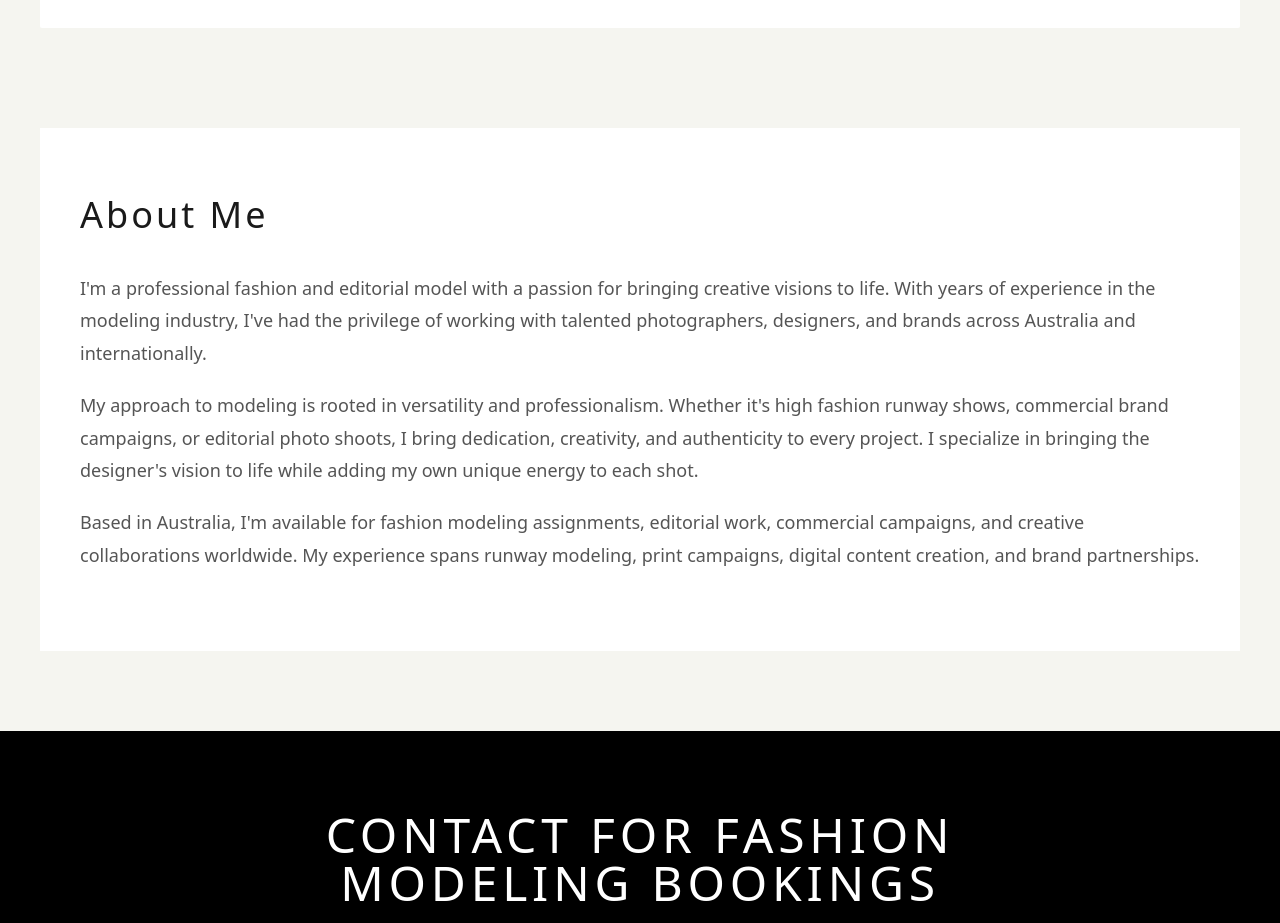
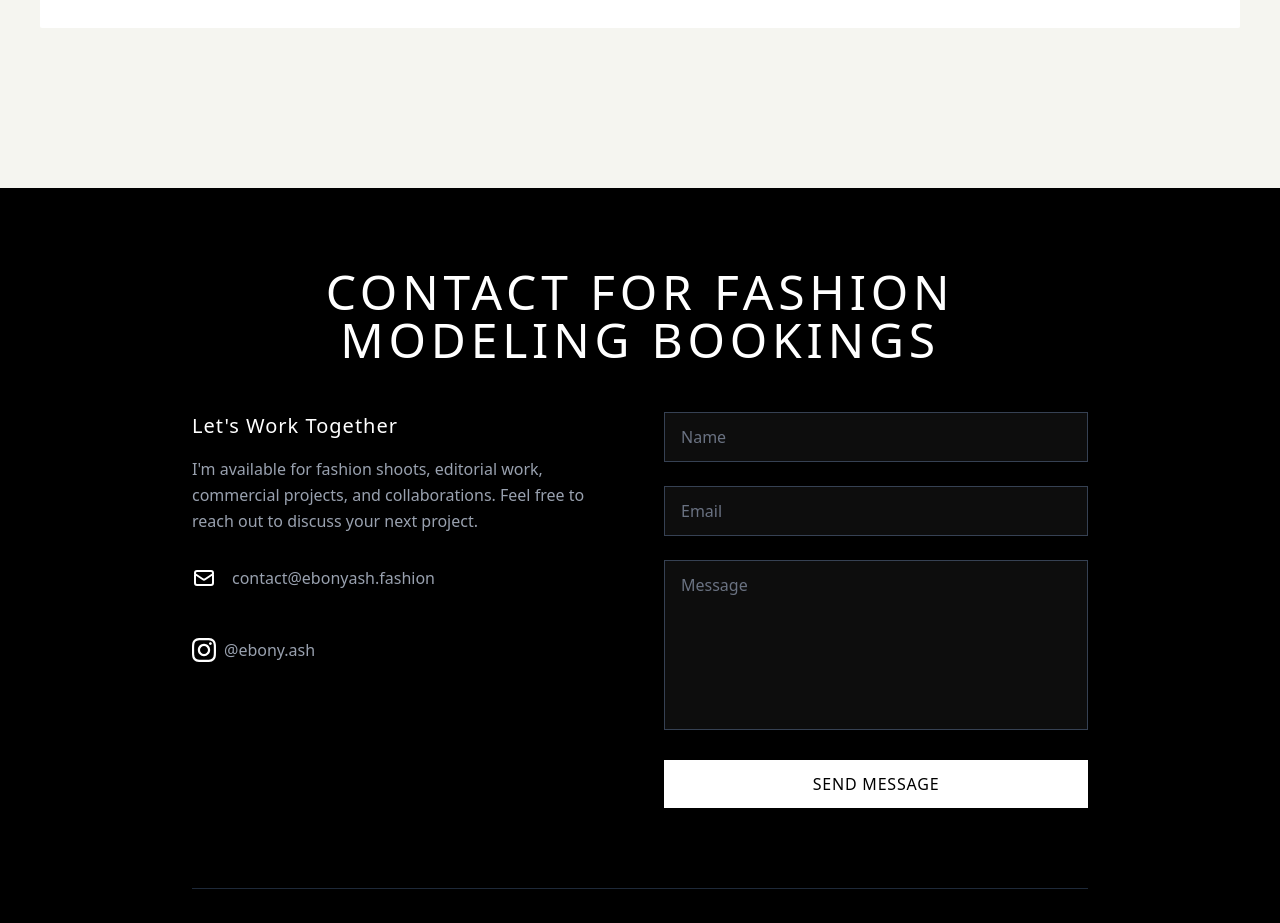
Before and after one commit to MRID0007/Ebony-01, a React (Vite) app: page / in a window 1280 px wide. Shown: the part 9980-10903 px from the top of the page. Built offline with nearby package versions, Linux system fonts and the light colour scheme.

Commit message:
Remove duplicate About Me section from Model Showcase
Keep only one About Me section in the About component to eliminate redundancy

```diff
--- a/src/components/ModelShowcaseSection/ModelShowcaseSection.css
+++ b/src/components/ModelShowcaseSection/ModelShowcaseSection.css
@@ -153,35 +153,6 @@
   font-style: italic;
 }
 
-/* About Section */
-.showcase-about {
-  margin-top: 100px;
-  padding: 60px 40px;
-  background-color: #fff;
-  max-width: 100%;
-}
-
-.about-title {
-  font-size: 36px;
-  font-weight: 300;
-  letter-spacing: 3px;
-  margin-bottom: 30px;
-  color: #1a1a1a;
-}
-
-.about-content {
-  max-width: 100%;
-}
-
-.about-content p {
-  font-size: 18px;
-  line-height: 1.8;
-  color: #555;
-  margin-bottom: 20px;
-  word-wrap: break-word;
-  overflow-wrap: break-word;
-}
-
 /* Modal */
 .showcase-modal {
   position: fixed;
@@ -276,14 +247,6 @@
   .project-subtitle {
     font-size: 16px;
   }
-
-  .showcase-about {
-    padding: 40px 20px;
-  }
-
-  .about-title {
-    font-size: 28px;
-  }
 }
 
 @media (max-width: 480px) {
@@ -299,12 +262,4 @@
   .project-title {
     font-size: 20px;
   }
-
-  .about-title {
-    font-size: 24px;
-  }
-
-  .about-content p {
-    font-size: 16px;
-  }
 }
--- a/src/components/ModelShowcaseSection/ModelShowcaseSection.jsx
+++ b/src/components/ModelShowcaseSection/ModelShowcaseSection.jsx
@@ -133,30 +133,6 @@ const ModelShowcaseSection = () => {
             );
           })}
         </div>
-
-        {/* About Section */}
-        <div className="showcase-about">
-          <h3 className="about-title">About Me</h3>
-          <div className="about-content">
-            <p>
-              I'm a professional fashion and editorial model with a passion for bringing
-              creative visions to life. With years of experience in the modeling industry, I've had
-              the privilege of working with talented photographers, designers, and brands across
-              Australia and internationally.
-            </p>
-            <p>
-              My approach to modeling is rooted in versatility and professionalism. Whether
-              it's high fashion runway shows, commercial brand campaigns, or editorial photo shoots,
-              I bring dedication, creativity, and authenticity to every project. I specialize in
-              bringing the designer's vision to life while adding my own unique energy to each shot.
-            </p>
-            <p>
-              Based in Australia, I'm available for fashion modeling assignments, editorial work,
-              commercial campaigns, and creative collaborations worldwide. My experience spans
-              runway modeling, print campaigns, digital content creation, and brand partnerships.
-            </p>
-          </div>
-        </div>
       </div>
 
       {/* Modal for full-size images */}
```
